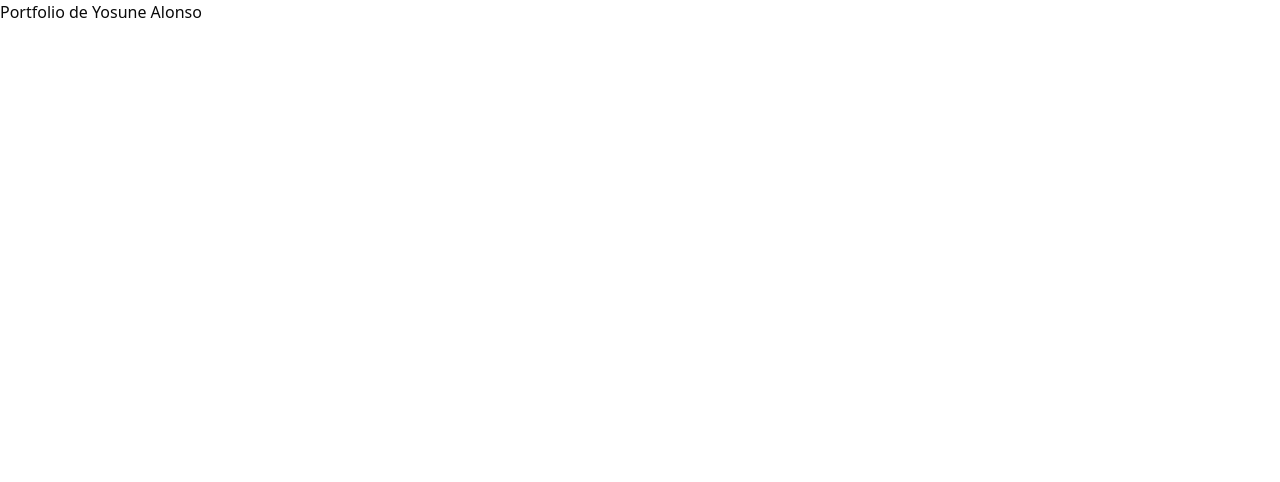
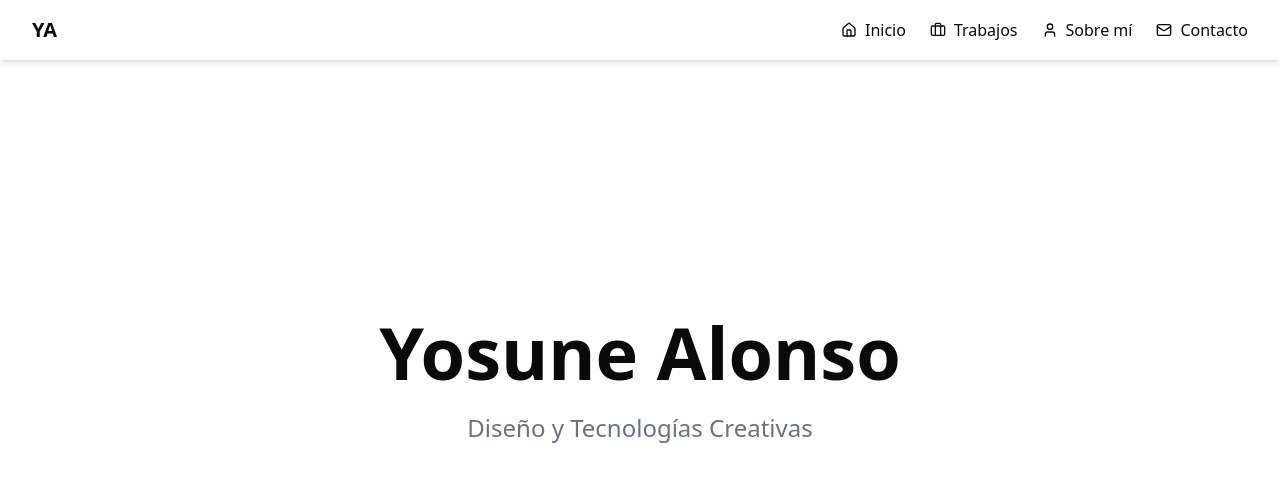
Before and after one commit to yosunealonso/Portfolio, a Vue app: page / in a window 1280 px wide. Shown: the top 482 px of the page. Built offline with nearby package versions, Linux system fonts and the light colour scheme.

Commit message:
Configuración, creación las páginas y barra de navegacíon

```diff
--- a/src/App.vue
+++ b/src/App.vue
@@ -1,11 +1,10 @@
 <script setup lang="ts">
-import { RouterView } from 'vue-router';
-
-
-
+import { RouterView } from 'vue-router'
+import Navbar from '@/components/Navbar.vue'
 </script>
 
 <template>
+  <Navbar />
   <main>
     <RouterView />
   </main>
--- /dev/null
+++ b/src/components/Navbar.vue
@@ -0,0 +1,41 @@
+<script setup lang="ts">
+import { RouterLink } from 'vue-router'
+import { Home, Briefcase, User, Mail } from 'lucide-vue-next'
+</script>
+
+<template>
+  <nav class="flex justify-between items-center px-8 py-4 shadow-md">
+
+    <h2 class="text-xl font-bold">
+      YA
+    </h2>
+
+    <div class="flex gap-6 items-center">
+
+      <RouterLink to="/" class="flex items-center gap-2 hover:text-pink-400 transition">
+        <Home class="w-4 h-4" />
+        Inicio
+      </RouterLink>
+
+      <RouterLink to="/works" class="flex items-center gap-2 hover:text-pink-400 transition">
+        <Briefcase class="w-4 h-4" />
+        Trabajos
+      </RouterLink>
+
+      <RouterLink to="/about" class="flex items-center gap-2 hover:text-pink-400 transition">
+        <User class="w-4 h-4" />
+        Sobre mí
+      </RouterLink>
+
+      <RouterLink to="/contact" class="flex items-center gap-2 hover:text-pink-400 transition">
+        <Mail class="w-4 h-4" />
+        Contacto
+      </RouterLink>
+
+    </div>
+  </nav>
+</template>
+
+<style>
+
+</style>
--- /dev/null
+++ b/src/pages/about/About.vue
@@ -0,0 +1,11 @@
+<script setup lang="ts">
+</script>
+
+<template>
+  <section class="p-10">
+    <h1 class="text-4xl font-bold">Sobre mí</h1>
+  </section>
+</template>
+
+<style>
+</style>
--- /dev/null
+++ b/src/pages/contact/Contact.vue
@@ -0,0 +1,11 @@
+<script setup lang="ts">
+</script>
+
+<template>
+  <section class="p-10">
+    <h1 class="text-4xl font-bold">Contacto</h1>
+  </section>
+</template>
+
+<style>
+</style>
--- a/src/pages/home/Home.vue
+++ b/src/pages/home/Home.vue
@@ -1,15 +1,20 @@
-<script lang="ts" setup>
-
-
+<script setup lang="ts">
 </script>
 
 <template>
+  <section class="flex flex-col items-center justify-center h-[80vh] text-center px-6">
 
-<h1>Portfolio de Yosune Alonso</h1>
+    <h1 class="text-5xl md:text-7xl font-bold mb-6">
+      Yosune Alonso
+    </h1>
 
+    <p class="text-lg md:text-2xl text-gray-500 max-w-xl">
+      Diseño y Tecnologías Creativas
+    </p>
 
+  </section>
 </template>
 
-<style scoped>
+<style>
 
 </style>
--- /dev/null
+++ b/src/pages/works/Works.vue
@@ -0,0 +1,11 @@
+<script setup lang="ts">
+</script>
+
+<template>
+  <section class="p-10">
+    <h1 class="text-4xl font-bold">Trabajos</h1>
+  </section>
+</template>
+
+<style>
+</style>
--- a/src/router/index.ts
+++ b/src/router/index.ts
@@ -1,7 +1,9 @@
-import Home from "@/pages/home/Home.vue";
 import { createRouter, createWebHashHistory } from "vue-router";
 
-
+import Home from "@/pages/home/Home.vue";
+import Works from "@/pages/works/Works.vue";
+import About from "@/pages/about/About.vue";
+import Contact from "@/pages/contact/Contact.vue";
 
 export const router = createRouter({
   history: createWebHashHistory(import.meta.env.BASE_URL),
@@ -13,6 +15,21 @@ export const router = createRouter({
       component: Home
     },
     {
+      path: '/works',
+      name: 'works',
+      component: Works
+    },
+    {
+      path: '/about',
+      name: 'about',
+      component: About
+    },
+    {
+      path: '/contact',
+      name: 'contact',
+      component: Contact
+    },
+    {
       path: '/:patchMatch(.*)',
       redirect: '/'
     }
```
